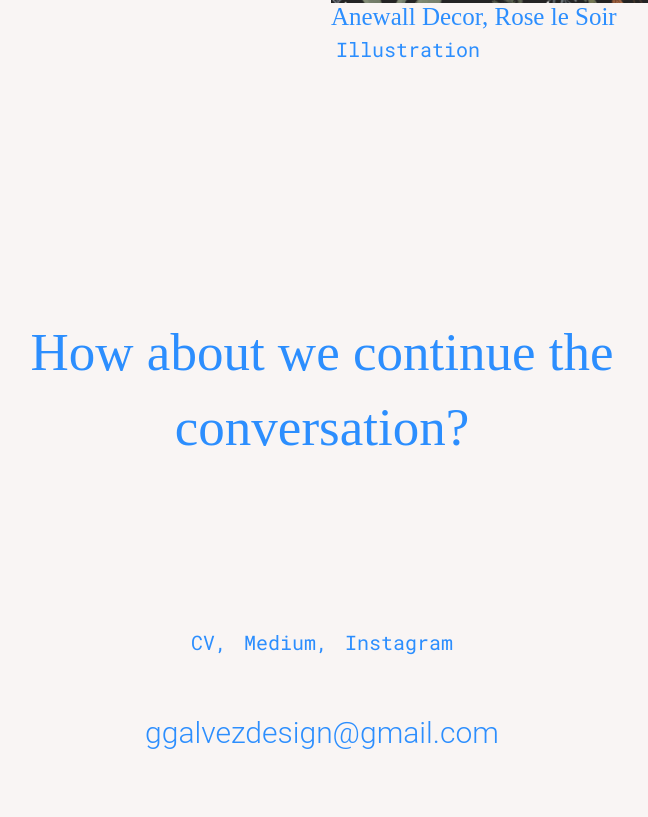
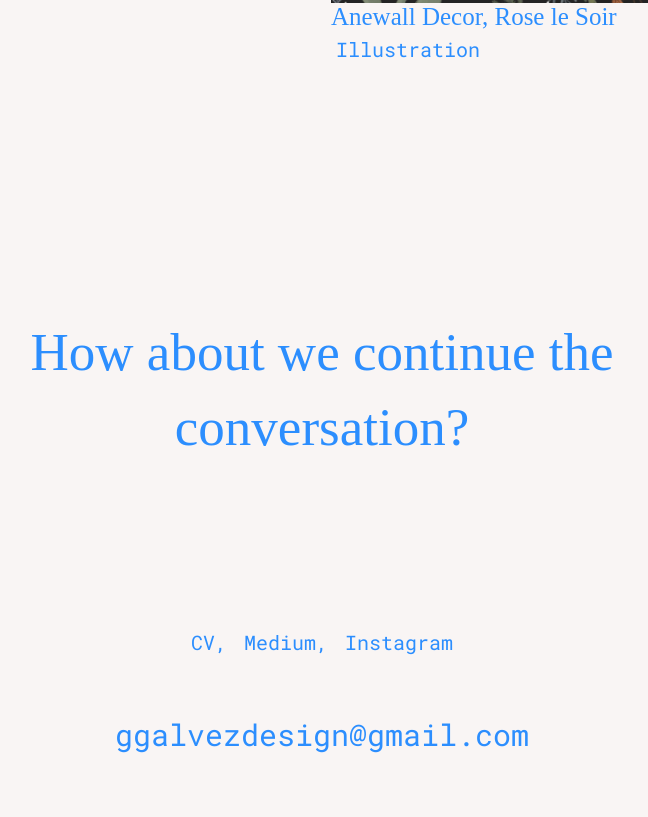
Before and after one commit to ggalvezdesign/ggalvez, a plain HTML site: page index.html in a window 1280 px wide. Shown: the part 7915-8732 px from the top of the page, without its empty margins (328-976 px from the left). Drawn offline with Linux system fonts and the light colour scheme; a web font is replaced by a local one.

Commit message:
Roboto Mono email

```diff
--- a/styles.css
+++ b/styles.css
@@ -387,7 +387,7 @@
   padding-bottom: 60px;
   text-align: center;
   text-decoration: none;
-  font-family: "Roboto", sans-serif;
+  font-family: "Roboto Mono";
 }
 .edu {
   padding-top: 60px;
```
